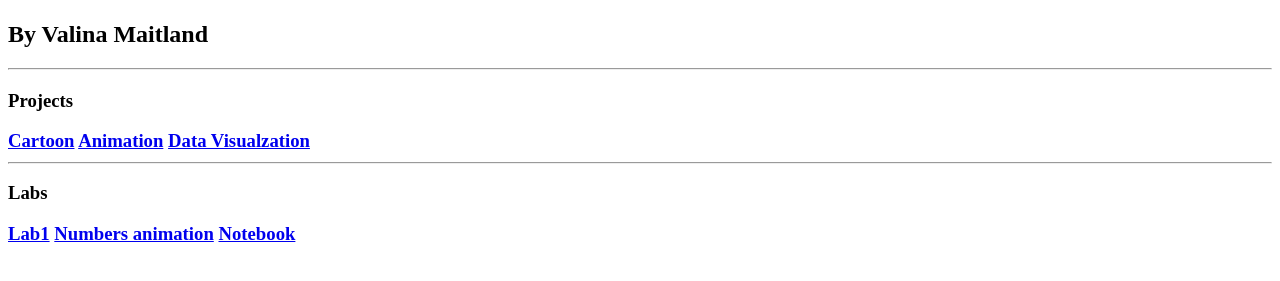
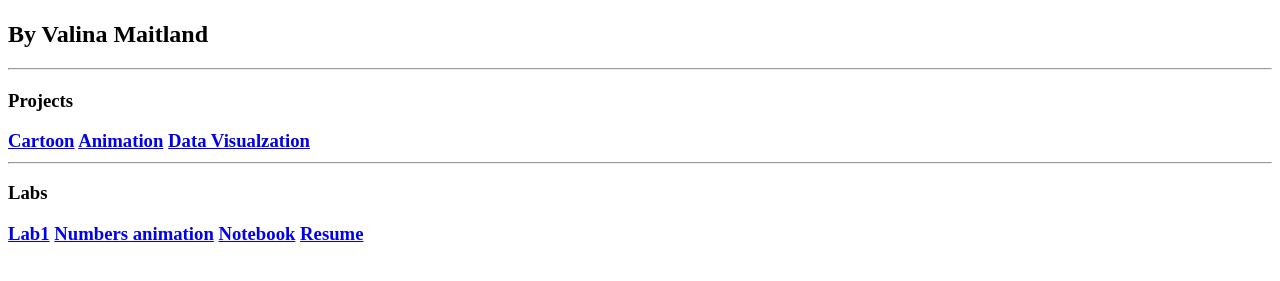
Before and after one commit to Vincent-Mait/ValinaProjects.github.io, a plain HTML site: page index.html in a window 1280 px wide. Shown: the part 59-340 px from the top of the page. Drawn offline with Linux system fonts and the light colour scheme.

Commit message:
Update index.html

```diff
--- a/index.html
+++ b/index.html
@@ -17,6 +17,8 @@
     <a href="/Lab1/lab1.html">Lab1</a>
      <a href="/numbers/numbers.html">Numbers animation</a>
      <a href="/Form/form.html">Notebook</a>
+     <a href="/resume/resume.html">Resume</a>
+
 
 </body>
 </html>
```
